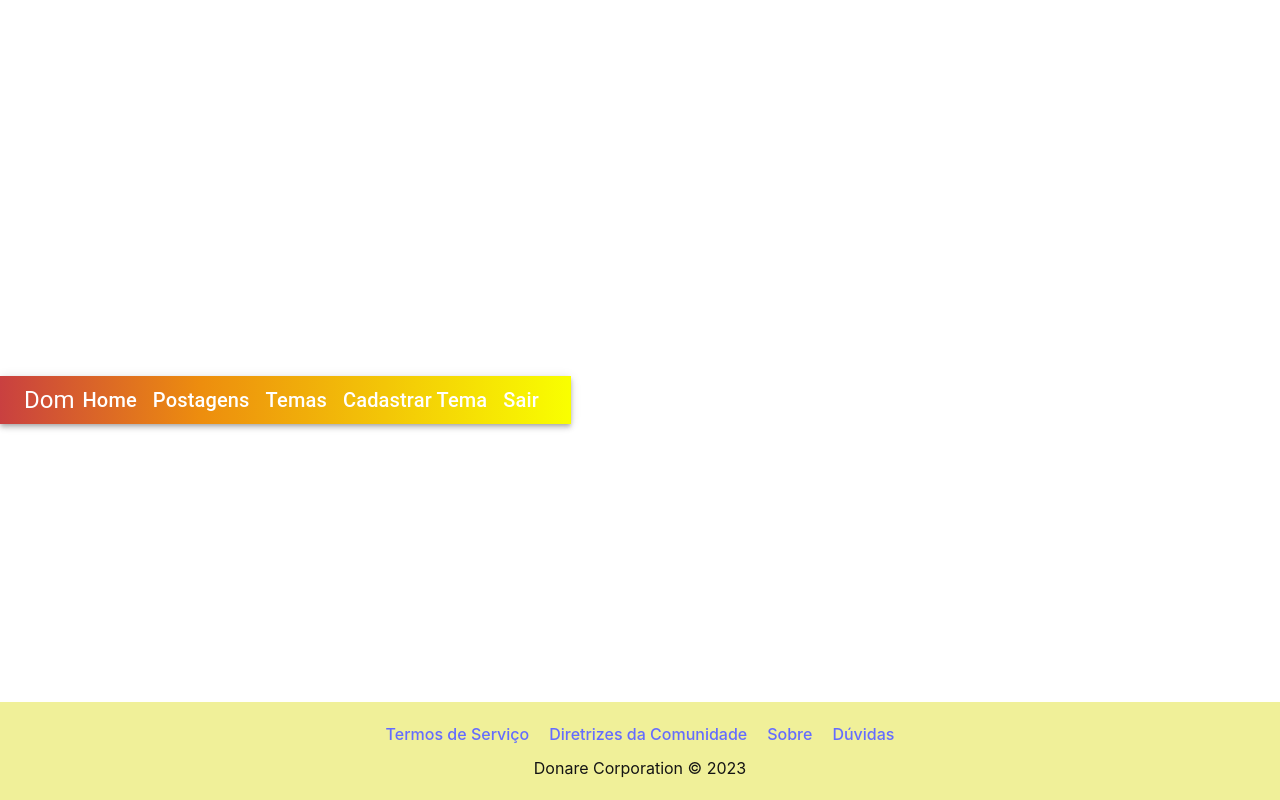
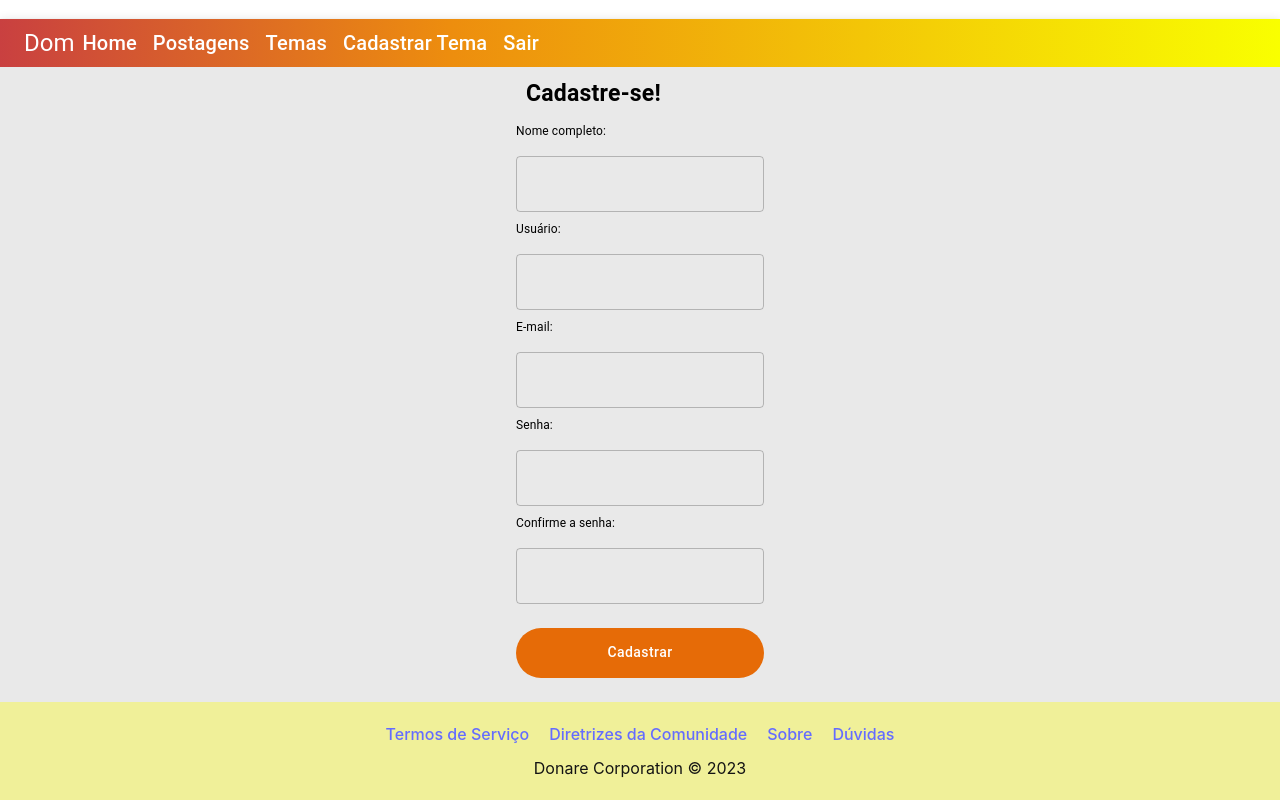
Before and after one commit to Beatriz-CGomes/Projeto-Donare-front, a React (Vite) app: page /cadastrar in a window 1280 px wide. Built offline with nearby package versions, Linux system fonts and the light colour scheme; the HTML template or start-up script is replaced by a standard one.

Commit message:
Página de cadastro.

```diff
--- a/src/pages/Cadastro/Cadastro.css
+++ b/src/pages/Cadastro/Cadastro.css
@@ -0,0 +1,26 @@
+.bg-page {
+    min-height: calc(100vh - 86px);
+    min-width: 100vw;
+    background-color: rgb(233, 233, 233);
+}
+
+.titulo {
+    padding: 10px;
+    color: #000000 !important;
+    font-size: 23px !important;
+    font-weight: bold !important;
+}
+
+.text-form {
+    color: #000000 !important;
+    font-size: 12px !important;
+}
+
+.botao {
+    height: 50px;
+    width: 100%;
+    background-color:  rgb(230, 107, 7) !important;
+    color: rgb(255, 255, 255) !important;
+    font-weight: 'bold'!important;
+    border-radius: 55px !important;
+}
--- a/src/pages/Cadastro/Cadastro.tsx
+++ b/src/pages/Cadastro/Cadastro.tsx
@@ -1,11 +1,40 @@
-import { Grid } from "@material-ui/core";
+import "./Cadastro.css";
+import { Box, Button, Grid, TextField, Typography } from "@material-ui/core";
+import { Link } from 'react-router-dom';
 
-function Cadastrar(){
-    return(
-       <Grid>
+function Cadastrar() {
+    return (
+        <Grid container className="bg-page" justifyContent="center">
+            <Grid item alignItems="center">
 
-       </Grid>
-);
+                <form>
+                    <Typography className="titulo">Cadastre-se!</Typography>
+
+                    <Typography className="text-form">Nome completo:</Typography>
+                    <TextField id="nome" variant="outlined" margin="normal" fullWidth />
+
+                    <Typography className="text-form">Usuário:</Typography>
+                    <TextField id="usuario" variant="outlined" margin="normal" fullWidth />
+
+                    <Typography className="text-form">E-mail:</Typography>
+                    <TextField id="e-mail" variant="outlined" margin="normal" fullWidth />
+
+                    <Typography className="text-form">Senha:</Typography>
+                    <TextField id="senha" variant="outlined" margin="normal" fullWidth />
+
+                    <Typography className="text-form">Confirme a senha:</Typography>
+                    <TextField id="senha-confirm" variant="outlined" margin="normal" fullWidth />
+
+                    <Link to='/home' style={{ textDecoration: 'none' }}>
+                        <Box textAlign="center" marginTop={2}>
+                            <Button type="submit" className="buttom">Cadastrar</Button>
+                        </Box>
+                    </Link>
+                </form>
+
+            </Grid>
+        </Grid>
+    );
 }
 
 export default Cadastrar;
--- a/src/pages/Login/Login.tsx
+++ b/src/pages/Login/Login.tsx
@@ -15,13 +15,13 @@ function Login() {
                     <form>
                         <Typography variant="h6" className='texto1'>Bem Vindo</Typography>
 
-                        <Typography  className='texto0'>E-mail ou telefone </Typography>
-                        <TextField id='usuario'  variant='outlined' margin='normal'  name='Email ' fullWidth  className='bordas'/>
+                        <Typography className='texto0'>E-mail ou telefone </Typography>
+                        <TextField id='usuario' variant='outlined' margin='normal' name='Email ' fullWidth className='bordas' />
 
-                        <Typography  className='texto0'>Senha</Typography>
-                        <TextField id='senha'  type='password' variant='outlined' margin='normal' fullWidth   className='bordas' />
+                        <Typography className='texto0'>Senha</Typography>
+                        <TextField id='senha' type='password' variant='outlined' margin='normal' fullWidth className='bordas' />
 
-                       <Link to='/home' style={{textDecoration:'none'}}>
+                        <Link to='/home' style={{ textDecoration: 'none' }}>
                             <Box textAlign='center' marginTop={2}>
                                 <Typography variant="h6" className='texto2' style={{ fontWeight: 'bold' }}>Esqueceu a senha? </Typography>
                                 <Button type='submit' className='buttom'>  Entrar
@@ -34,7 +34,9 @@ function Login() {
                         <Box marginRight={1}>
                             <Typography variant='subtitle1' gutterBottom align='center' className='chamada1'>Não tem uma conta? </Typography>
                         </Box>
+                        <Link to="/cadastrar" style={{ textDecoration: "none" }}>
                             <Typography variant='subtitle1' gutterBottom align='center' className='chamada2'>Cadastra-se </Typography>
+                        </Link>
                     </Box>
 
                 </Box>
```
Lines whose indentation alone changed are shown as unchanged.
